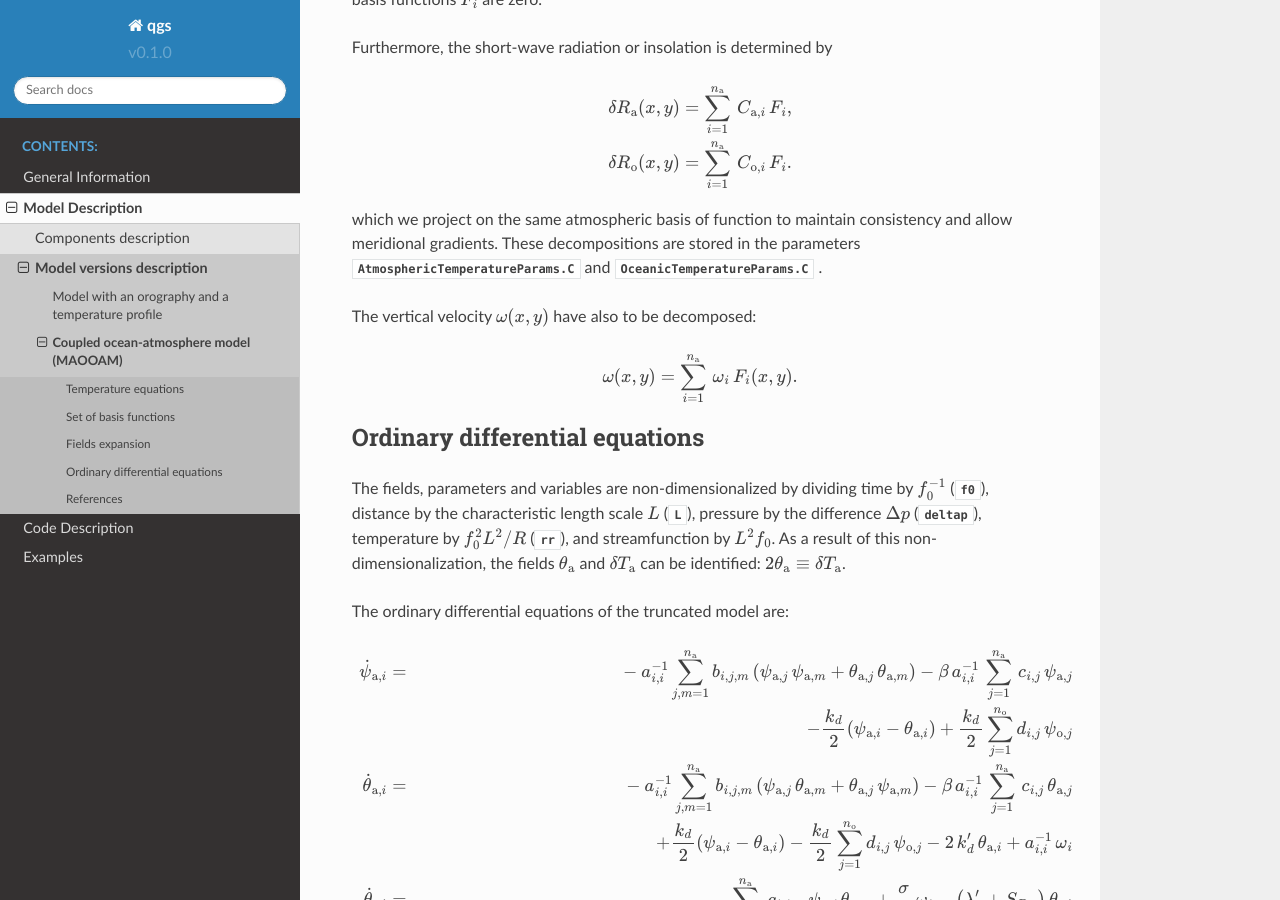
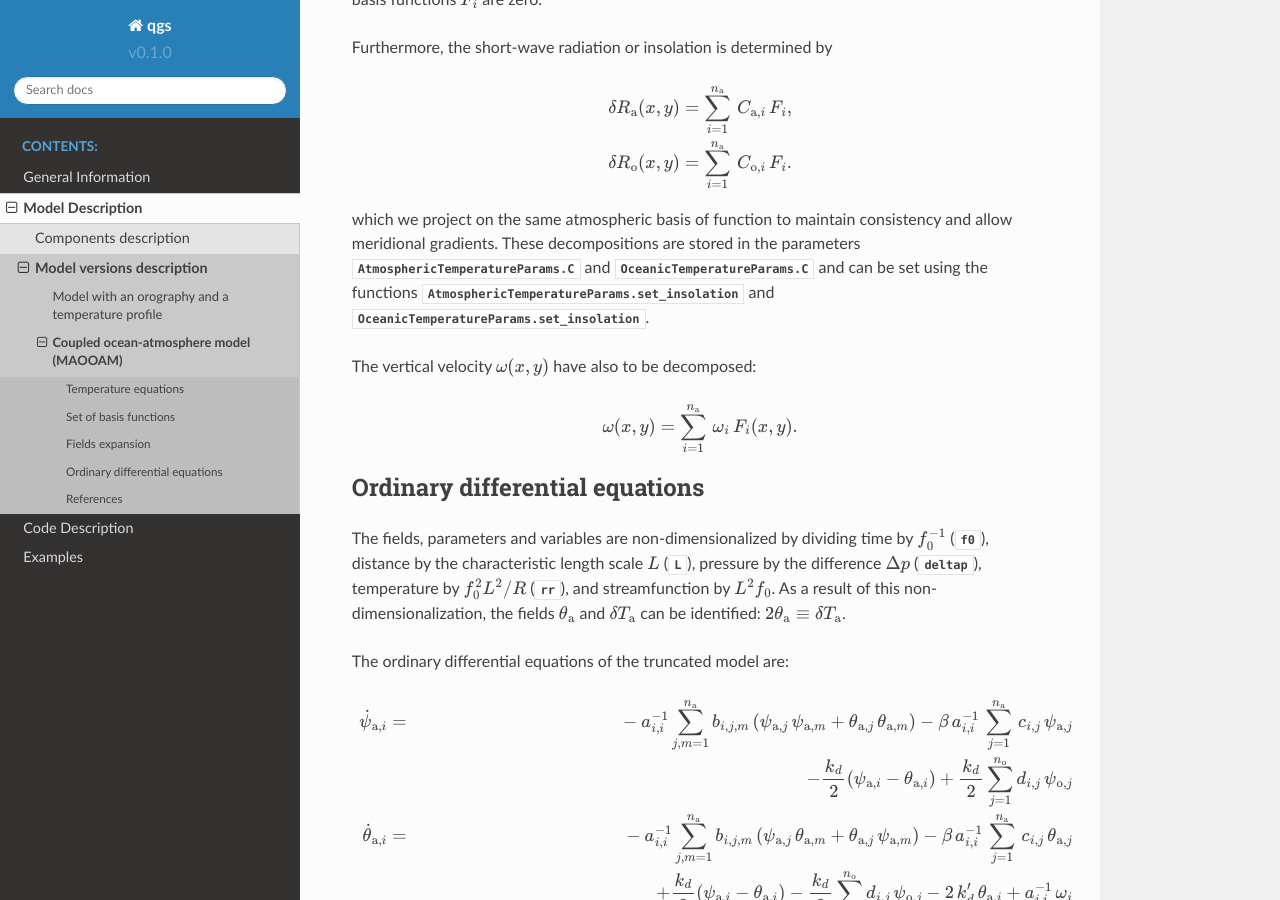
Before and after one commit to Climdyn/qgs, a Sphinx documentation site: the page built from documentation/source/files/model/maooam_model.rst, in a window 1280 px wide and 900 px high, scrolled down 5403 px. Built offline with Sphinx 7.4.7 and the Read the Docs theme 2.0.0, drawn with Linux system fonts in a browser that asks for light colours; formulas are drawn with MathJax 3; cross-references to code outside the pages are shown as plain code.

Commit message:
Refactored function set_C into set_insolation

```diff
--- a/documentation/source/files/model/maooam_model.rst
+++ b/documentation/source/files/model/maooam_model.rst
@@ -192,7 +192,8 @@ Furthermore, the short-wave radiation or insolation is determined by
     \delta R_\text{o}(x,y) = \sum_{i=1}^{n_\text{a}} \, C_{\text{o},i} \, F_i.
 
 which we project on the same atmospheric basis of function to maintain consistency and allow meridional gradients.
-These decompositions are stored in the parameters :attr:`.AtmosphericTemperatureParams.C` and :attr:`.OceanicTemperatureParams.C` .
+These decompositions are stored in the parameters :attr:`.AtmosphericTemperatureParams.C` and :attr:`.OceanicTemperatureParams.C` and
+can be set using the functions :attr:`.AtmosphericTemperatureParams.set_insolation` and :attr:`.OceanicTemperatureParams.set_insolation`.
 
 The vertical velocity :math:`\omega(x,y)` have also to be decomposed:
 
```
Also changed, not shown: documentation/source/files/examples/DDV2016.ipynb, documentation/source/files/examples/RP1982.ipynb, 3 other files.
